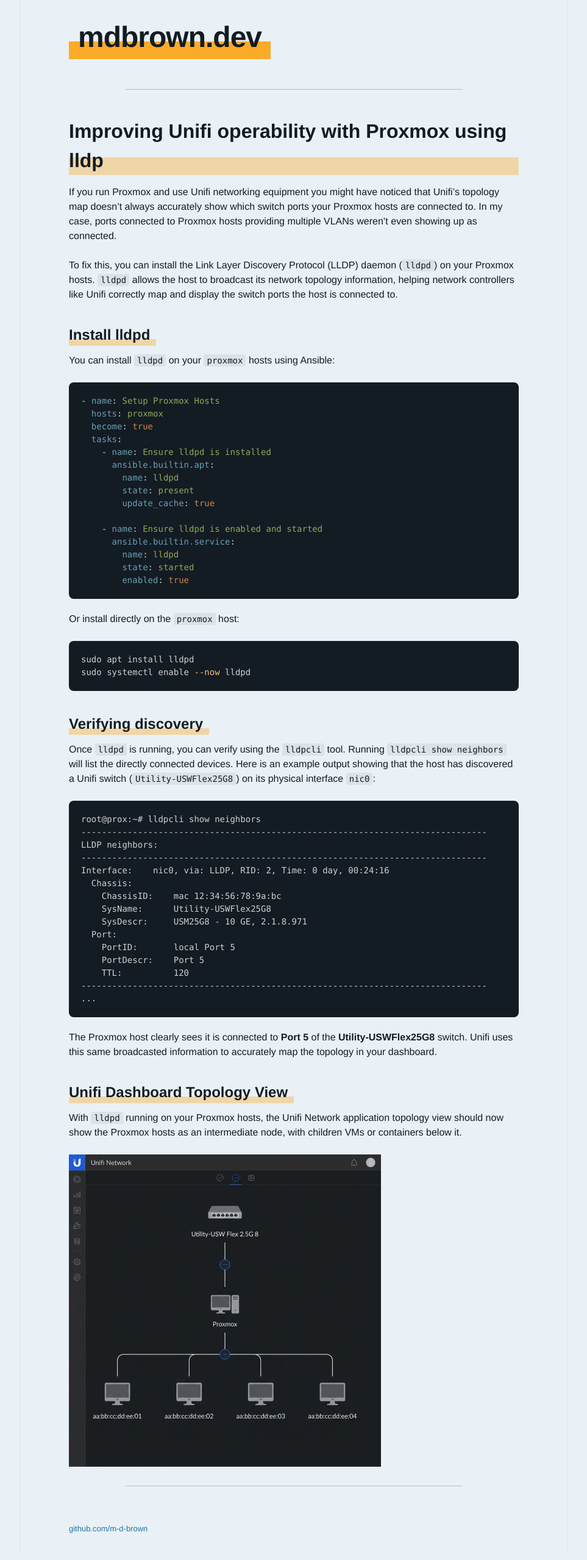
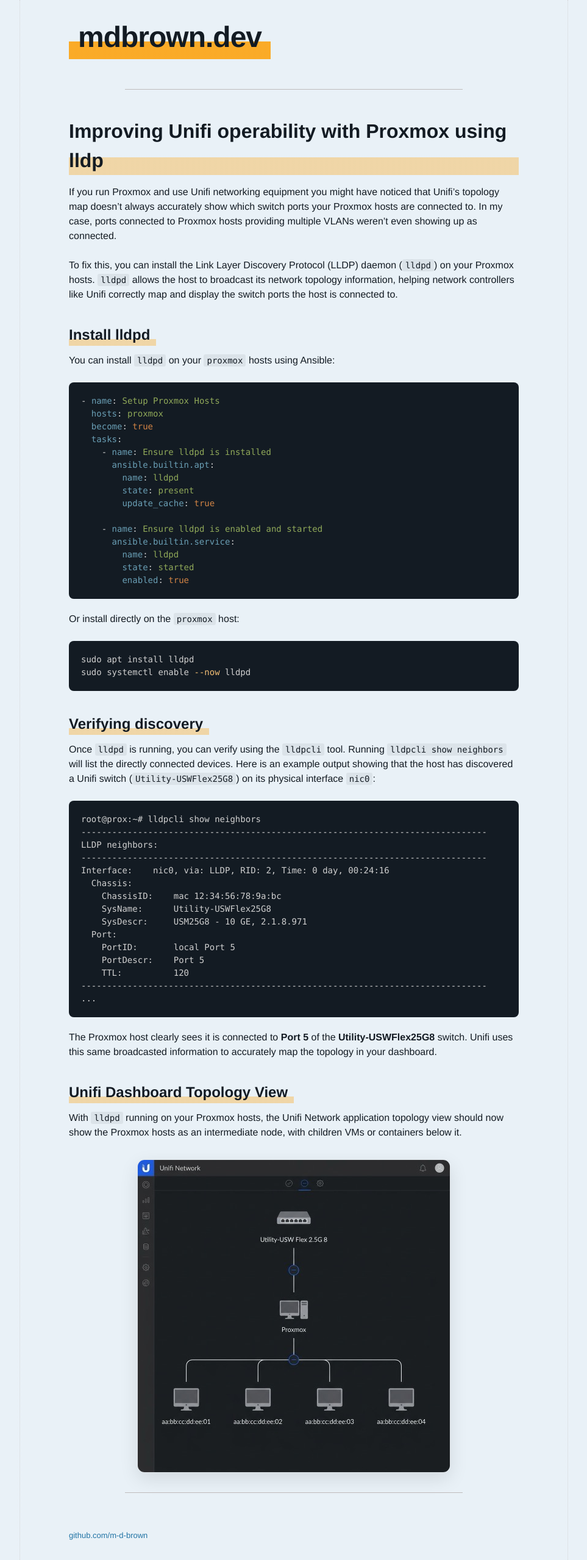
Before and after one commit to m-d-brown/m-d-brown.github.io, a Jekyll site: the page built from lldpd_proxmox_unifi.md, in a window 1280 px wide. Shown: the whole page at 61% size, without its empty margins (158-1121 px from the left). Built offline with Jekyll 4.4.1, drawn with Linux system fonts in a browser that asks for light colours; some web fonts are replaced; our own code applies the rules of GitHub Pages for plain Markdown files.

Commit message:
feat: improve image display and document image optimization workflow

```diff
--- a/assets/css/style.scss
+++ b/assets/css/style.scss
@@ -133,6 +133,17 @@ header {
     th, td { padding: 12px; border: 1px solid rgba($border-color, 0.3); }
     th { background: rgba($secondary, 0.05); text-align: left; font-weight: bold; }
   }
+
+  // Images
+  img {
+    display: block;
+    max-width: 100%;
+    height: auto;
+    margin: 2em auto;
+    border-radius: 12px;
+    box-shadow: 0 10px 30px rgba(0, 0, 0, 0.1);
+    border: 1px solid rgba($border-color, 0.1);
+  }
 }
 
 footer {
```
Also changed, not shown: .gemini/skills/image_optimization.md (added).
